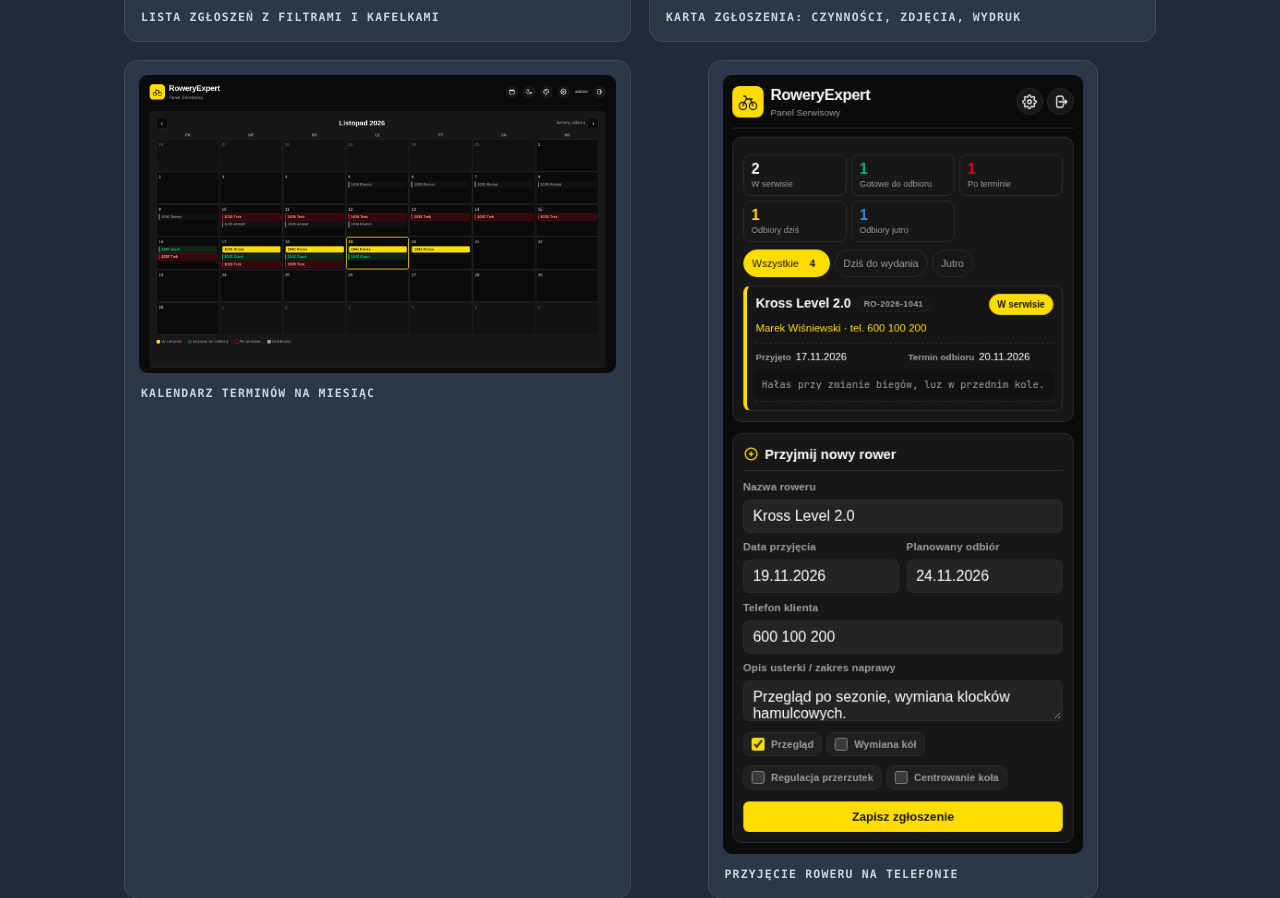
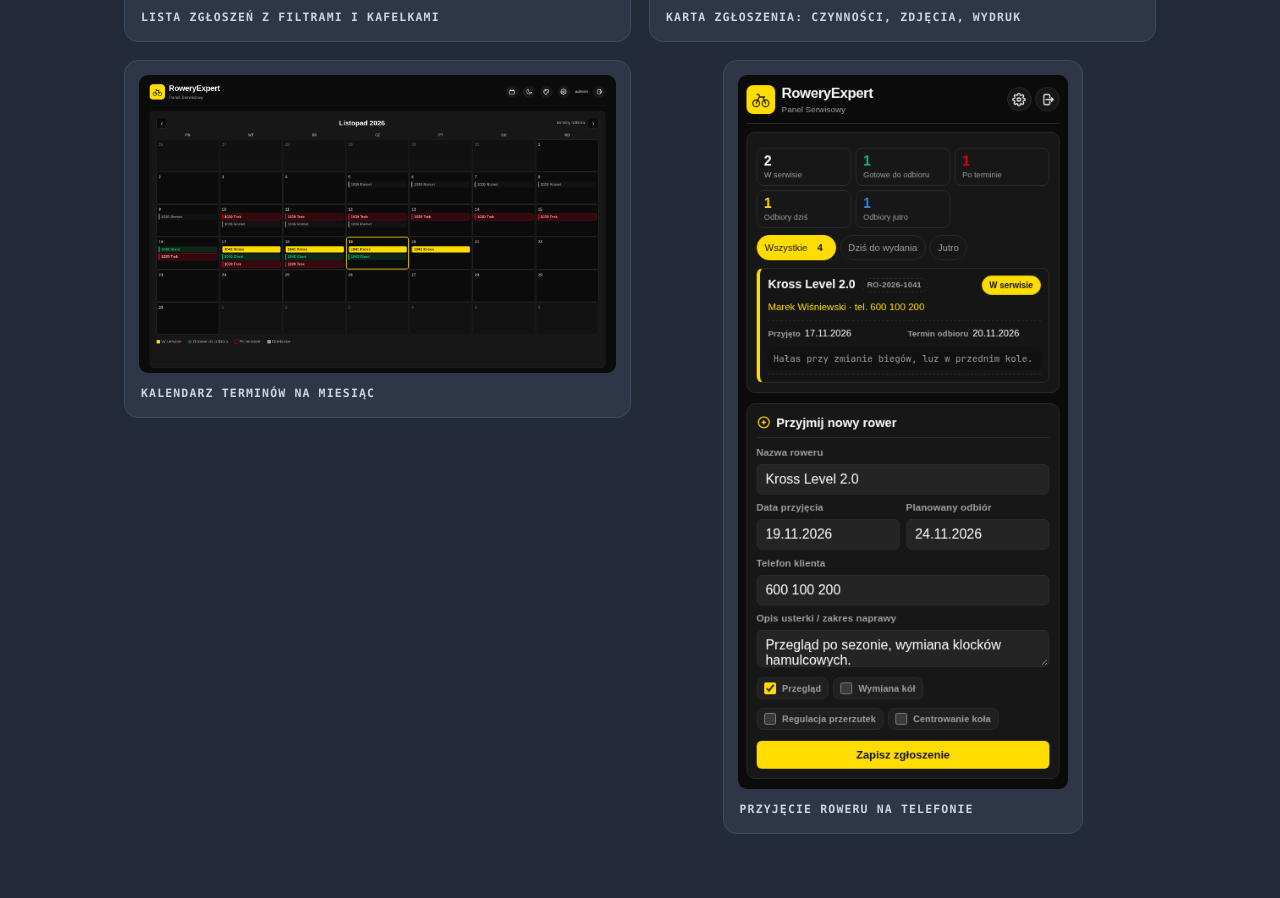
Before and after one commit to mex13rs/zbind-roweryexpert-landing, a plain HTML site: page index.html in a window 1280 px wide. Shown: the part 2409-3307 px from the top of the page. Drawn offline with Linux system fonts and the light colour scheme.

Commit message:
Landing: poprawki mobilne (zawijanie nawigacji, wyrównanie kafli ze zrzutami)

```diff
--- a/index.html
+++ b/index.html
@@ -55,6 +55,7 @@ a:hover{text-decoration:underline}
 .nav a:hover{color:var(--fg);text-decoration:none}
 .nav a[aria-current="page"]{color:var(--fg);font-weight:700}
 @media(max-width:640px){.nav{gap:14px;font-size:13.5px}.nav .hide-s{display:none}}
+@media(max-width:560px){.bar-in{flex-wrap:wrap;row-gap:6px;padding-top:10px;padding-bottom:10px}.nav{width:100%;gap:18px}.mark span{font-size:16px}}
 
 /* hero */
 .hero{padding-top:88px;padding-bottom:64px;border-bottom:1px solid var(--line-soft)}
@@ -87,12 +88,12 @@ section:last-of-type{border-bottom:0}
 .pillar p{margin:0;color:var(--muted);font-size:15.5px}
 
 /* podglądy */
-.shots{display:grid;grid-template-columns:repeat(2,1fr);gap:18px}
+.shots{display:grid;grid-template-columns:repeat(2,1fr);gap:18px;align-items:start}
 @media(max-width:860px){.shots{grid-template-columns:1fr}}
 .shot{margin:0;background:var(--bg-soft);border:1px solid var(--line);border-radius:14px;padding:14px}
 .shot img{display:block;width:100%;height:auto;border-radius:9px}
 .shot figcaption{margin:12px 2px 2px;font:700 11.5px/1.4 var(--mono);letter-spacing:.1em;text-transform:uppercase;color:#cbd5e1}
-.shot-narrow{max-width:390px;justify-self:center;width:100%}
+.shot-narrow{max-width:360px;justify-self:center;width:100%}
 
 /* instalacja */
 .steps{list-style:none;counter-reset:step;margin:0;padding:0;display:grid;gap:12px;max-width:76ch}
```
